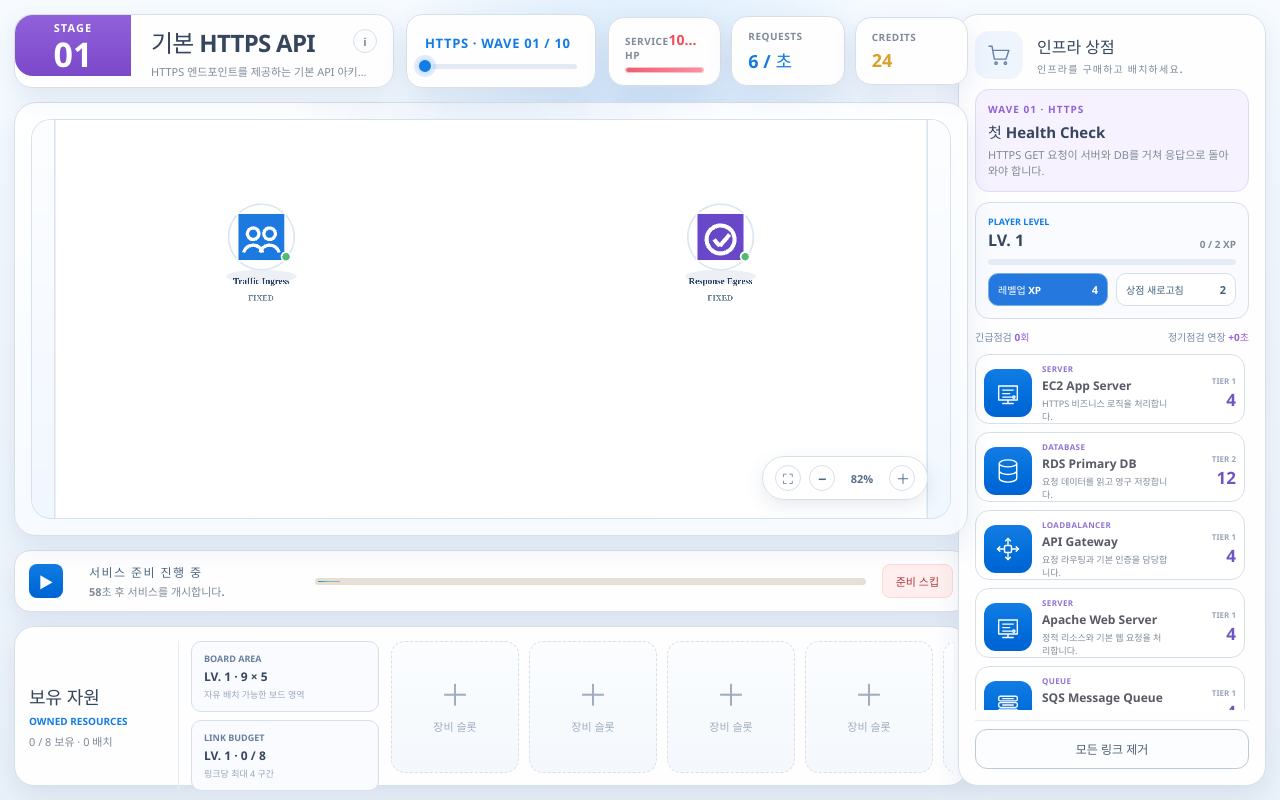
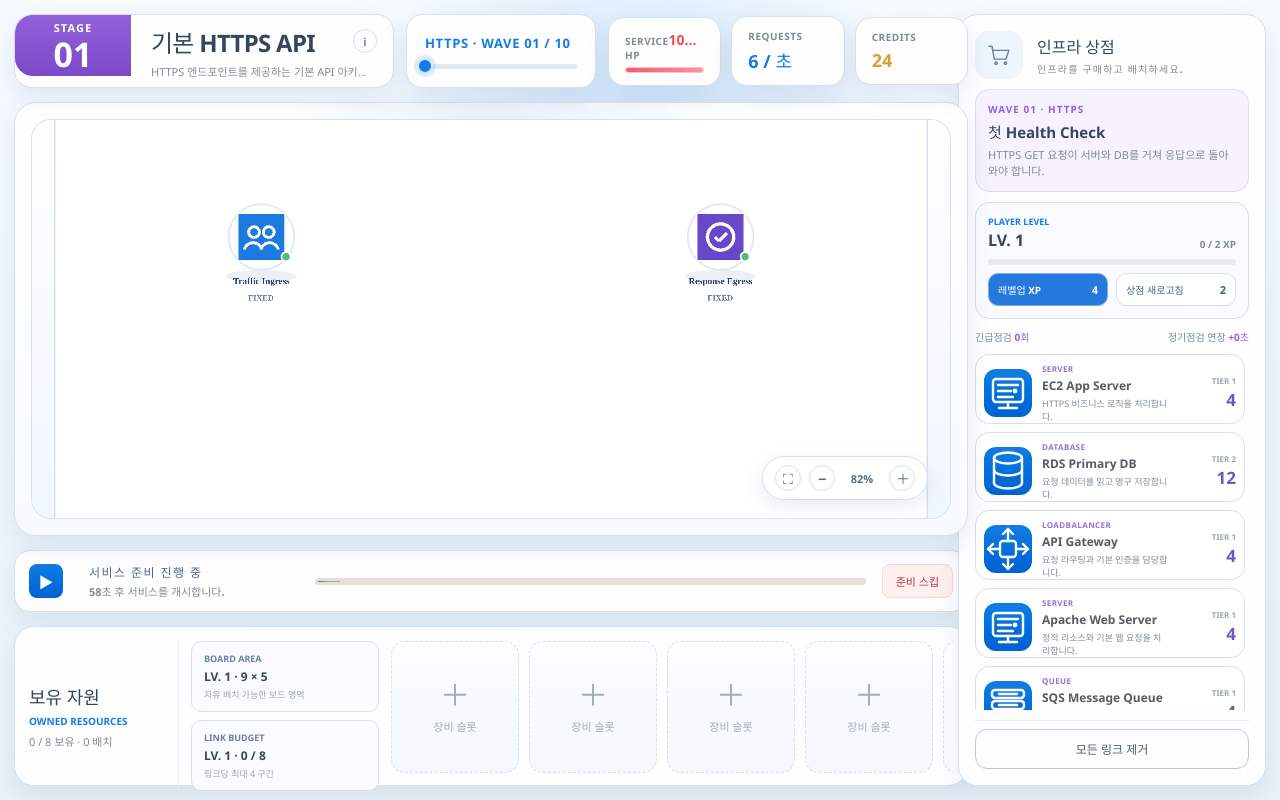
Before and after one commit to kg3546549/Serving, a React (Vite) app: page / in a window 1280 px wide. Both pictures are taken after a click on the button "서비스 운영 시작". Built offline with nearby package versions, Linux system fonts and the light colour scheme.

Commit message:
feat: 전역 아이콘 정의 DEVICE_ICON_META 신설 및 React/Phaser 형상 단일화, 고DPI 렌더링 해상도 깨짐 버그 수정

```diff
--- a/src/components/DeviceIcon.tsx
+++ b/src/components/DeviceIcon.tsx
@@ -4,37 +4,48 @@ import type {
   MaintenanceItemType,
 } from "../simulation/trafficSimulation";
 import { SYSTEM_CATALOG } from "../simulation/trafficSimulation";
+import { DEVICE_ICON_META } from "../config/deviceIconMeta";
 
 interface DeviceIconProps {
   nodeId: ArchitectureNodeId | "dbIndex";
 }
 
 export function DeviceIcon({ nodeId }: DeviceIconProps): React.JSX.Element {
-  if (nodeId === "loadBalancer") {
+  const targetId = nodeId === "dbIndex" ? "database" : nodeId;
+  const meta = DEVICE_ICON_META[targetId];
+  if (!meta) {
+    return DEVICE_ICON_META.serverA.reactRender();
+  }
+
+  if (nodeId === "dbIndex") {
     return (
-      <svg viewBox="0 0 48 48" aria-hidden="true">
-        <rect x="18" y="18" width="12" height="12" rx="2" />
-        <path d="M24 6v12M24 30v12M6 24h12M30 24h12" />
-        <path d="m20 10 4-4 4 4M38 20l4 4-4 4M20 38l4 4 4-4M10 20l-4 4 4 4" />
-      </svg>
+      <div style={{ position: "relative", width: "100%", height: "100%" }}>
+        {meta.reactRender()}
+        <svg
+          viewBox="0 0 48 48"
+          style={{
+            position: "absolute",
+            top: 0,
+            left: 0,
+            width: "100%",
+            height: "100%",
+            pointerEvents: "none"
+          }}
+        >
+          <path
+            d="m18 35 4 4 9-10"
+            fill="none"
+            stroke="#1da4a0"
+            strokeWidth="4.5"
+            strokeLinecap="round"
+            strokeLinejoin="round"
+          />
+        </svg>
+      </div>
     );
   }
-  if (nodeId === "database" || nodeId === "dbIndex") {
-    return (
-      <svg viewBox="0 0 48 48" aria-hidden="true">
-        <ellipse cx="24" cy="11" rx="15" ry="6" />
-        <path d="M9 11v26c0 3 7 6 15 6s15-3 15-6V11M9 24c0 3 7 6 15 6s15-3 15-6" />
-        {nodeId === "dbIndex" && <path d="m18 35 4 4 9-10" />}
-      </svg>
-    );
-  }
-  return (
-    <svg viewBox="0 0 48 48" aria-hidden="true">
-      <path d="M8 12h32v24H8zM15 42h18M24 36v6" />
-      <path d="M15 19h18M15 25h12M15 31h15" />
-      <circle cx="34" cy="31" r="2" />
-    </svg>
-  );
+
+  return meta.reactRender();
 }
 
 interface ResourceIconProps {
@@ -48,7 +59,7 @@ export function ResourceIcon({ type }: ResourceIconProps): React.JSX.Element {
     type === "additionalMaintenance"
   ) {
     return (
-      <svg viewBox="0 0 48 48" aria-hidden="true">
+      <svg viewBox="0 0 48 48" aria-hidden="true" fill="none" stroke="currentColor" strokeWidth="4" strokeLinecap="round" strokeLinejoin="round" style={{ width: "100%", height: "100%" }}>
         <circle cx="24" cy="24" r="17" />
         <path d="M24 14v11l7 5M18 5h12M24 5v4" />
       </svg>
@@ -57,7 +68,7 @@ export function ResourceIcon({ type }: ResourceIconProps): React.JSX.Element {
   const spec = SYSTEM_CATALOG[type];
   if (spec.category === "queue") {
     return (
-      <svg viewBox="0 0 48 48" aria-hidden="true">
+      <svg viewBox="0 0 48 48" aria-hidden="true" fill="none" stroke="currentColor" strokeWidth="4" strokeLinecap="round" strokeLinejoin="round" style={{ width: "100%", height: "100%" }}>
         <rect x="8" y="9" width="32" height="8" rx="3" />
         <rect x="8" y="20" width="32" height="8" rx="3" />
         <rect x="8" y="31" width="32" height="8" rx="3" />
@@ -67,7 +78,7 @@ export function ResourceIcon({ type }: ResourceIconProps): React.JSX.Element {
   }
   if (spec.category === "security") {
     return (
-      <svg viewBox="0 0 48 48" aria-hidden="true">
+      <svg viewBox="0 0 48 48" aria-hidden="true" fill="none" stroke="currentColor" strokeWidth="4" strokeLinecap="round" strokeLinejoin="round" style={{ width: "100%", height: "100%" }}>
         <path d="M24 5 39 11v11c0 10-6 17-15 21C15 39 9 32 9 22V11Z" />
         <path d="m17 24 5 5 10-11" />
       </svg>
@@ -75,7 +86,7 @@ export function ResourceIcon({ type }: ResourceIconProps): React.JSX.Element {
   }
   if (spec.category === "cache" || spec.category === "storage") {
     return (
-      <svg viewBox="0 0 48 48" aria-hidden="true">
+      <svg viewBox="0 0 48 48" aria-hidden="true" fill="none" stroke="currentColor" strokeWidth="4" strokeLinecap="round" strokeLinejoin="round" style={{ width: "100%", height: "100%" }}>
         <path d="m24 6 16 9-16 9L8 15Z" />
         <path d="m8 24 16 9 16-9M8 33l16 9 16-9" />
       </svg>
--- /dev/null
+++ b/src/config/deviceIconMeta.tsx
@@ -0,0 +1,156 @@
+import type { ArchitectureNodeId } from "../simulation/trafficSimulation";
+import * as React from "react";
+
+export interface DeviceIconMeta {
+  nodeId: ArchitectureNodeId;
+  name: string;
+  reactRender: (color?: string, strokeWidth?: number) => React.JSX.Element;
+  drawPhaser: (graphics: any, color?: number, strokeWidth?: number) => void;
+}
+
+export const DEVICE_ICON_META: Record<ArchitectureNodeId, DeviceIconMeta> = {
+  entry: {
+    nodeId: "entry",
+    name: "Traffic Ingress",
+    reactRender: (color = "currentColor", strokeWidth = 3.5) => (
+      <svg viewBox="0 0 48 48" aria-hidden="true" fill="none" stroke={color} strokeWidth={strokeWidth} strokeLinecap="round" strokeLinejoin="round" style={{ width: "100%", height: "100%" }}>
+        <circle cx="15" cy="16" r="6.5" />
+        <circle cx="33" cy="16" r="6.5" />
+        <path d="M5 39c0-5 4-9 9-9h2c2.5 0 4.8 1 6.5 2.6M43 39c0-5-4-9-9-9h-2c-2.5 0-4.8 1-6.5 2.6" />
+      </svg>
+    ),
+    drawPhaser: (graphics, color = 0xffffff, strokeWidth = 3.5) => {
+      graphics.lineStyle(strokeWidth, color, 1);
+      // 왼쪽 사람 머리 & 어깨 아크
+      graphics.strokeCircle(-9, -6, 6.5);
+      graphics.beginPath();
+      graphics.arc(-10, 18, 11, Math.PI * 1.08, Math.PI * 1.92);
+      graphics.strokePath();
+
+      // 오른쪽 사람 머리 & 어깨 아크
+      graphics.strokeCircle(9, -6, 6.5);
+      graphics.beginPath();
+      graphics.arc(10, 18, 11, Math.PI * 1.08, Math.PI * 1.92);
+      graphics.strokePath();
+    }
+  },
+  exit: {
+    nodeId: "exit",
+    name: "Response Egress",
+    reactRender: (color = "currentColor", strokeWidth = 4) => (
+      <svg viewBox="0 0 48 48" aria-hidden="true" fill="none" stroke={color} strokeWidth={strokeWidth} strokeLinecap="round" strokeLinejoin="round" style={{ width: "100%", height: "100%" }}>
+        <circle cx="24" cy="24" r="16" />
+        <path d="m17 24 5 5 10-10" />
+      </svg>
+    ),
+    drawPhaser: (graphics, color = 0xffffff, strokeWidth = 4) => {
+      graphics.lineStyle(strokeWidth, color, 1);
+      graphics.strokeCircle(0, 0, 16);
+      graphics.lineBetween(-7, 0, -2, 5);
+      graphics.lineBetween(-2, 5, 8, -5);
+    }
+  },
+  loadBalancer: {
+    nodeId: "loadBalancer",
+    name: "Load Balancer",
+    reactRender: (color = "currentColor", strokeWidth = 3.5) => (
+      <svg viewBox="0 0 48 48" aria-hidden="true" fill="none" stroke={color} strokeWidth={strokeWidth} strokeLinecap="round" strokeLinejoin="round" style={{ width: "100%", height: "100%" }}>
+        <rect x="16" y="16" width="16" height="16" rx="3" />
+        <path d="M24 4v12M24 32v12M4 24h12M32 24h12" />
+        <path d="m19 9 5-5 5 5M39 19l5 5-5 5M19 39l5 5 5-5M9 19l-5 5 5 5" />
+      </svg>
+    ),
+    drawPhaser: (graphics, color = 0xffffff, strokeWidth = 3.5) => {
+      graphics.lineStyle(strokeWidth, color, 1);
+      // 중앙 라운드 사각형
+      graphics.strokeRoundedRect(-8, -8, 16, 16, 3);
+      // 4방향 분산선
+      graphics.lineBetween(0, -24, 0, -8);
+      graphics.lineBetween(0, 8, 0, 24);
+      graphics.lineBetween(-24, 0, -8, 0);
+      graphics.lineBetween(8, 0, 24, 0);
+      // 화살표 머리들
+      graphics.lineBetween(-5, -19, 0, -24);
+      graphics.lineBetween(5, -19, 0, -24);
+
+      graphics.lineBetween(19, -5, 24, 0);
+      graphics.lineBetween(19, 5, 24, 0);
+
+      graphics.lineBetween(-5, 19, 0, 24);
+      graphics.lineBetween(5, 19, 0, 24);
+
+      graphics.lineBetween(-19, -5, -24, 0);
+      graphics.lineBetween(-19, 5, -24, 0);
+    }
+  },
+  serverA: {
+    nodeId: "serverA",
+    name: "App Server A",
+    reactRender: (color = "currentColor", strokeWidth = 3.5) => (
+      <svg viewBox="0 0 48 48" aria-hidden="true" fill="none" stroke={color} strokeWidth={strokeWidth} strokeLinecap="round" strokeLinejoin="round" style={{ width: "100%", height: "100%" }}>
+        <rect x="9" y="10" width="30" height="23" rx="3" />
+        <path d="M15 39h18M24 33v6" />
+        <path d="M14 16h20M14 22h13M14 28h15" />
+        <circle cx="31" cy="22" r="1.2" fill={color} />
+      </svg>
+    ),
+    drawPhaser: (graphics, color = 0xffffff, strokeWidth = 3.5) => {
+      graphics.lineStyle(strokeWidth, color, 1);
+      // 모니터 사각형 (x, y, w, h, rx)
+      graphics.strokeRoundedRect(-15, -17, 30, 23, 3);
+      // 스탠드/발판
+      graphics.lineBetween(-9, 15, 9, 15);
+      graphics.lineBetween(0, 9, 0, 15);
+      // 내부 텍스트 선
+      graphics.lineBetween(-10, -11, 10, -11);
+      graphics.lineBetween(-10, -5, 3, -5);
+      graphics.lineBetween(-10, 1, 5, 1);
+      // LED 전원 램프
+      graphics.fillStyle(color, 1);
+      graphics.fillCircle(7, -5, 1.5);
+    }
+  },
+  serverB: {
+    nodeId: "serverB",
+    name: "App Server B",
+    reactRender: (color = "currentColor", strokeWidth = 3.5) => (
+      <svg viewBox="0 0 48 48" aria-hidden="true" fill="none" stroke={color} strokeWidth={strokeWidth} strokeLinecap="round" strokeLinejoin="round" style={{ width: "100%", height: "100%" }}>
+        <rect x="9" y="10" width="30" height="23" rx="3" />
+        <path d="M15 39h18M24 33v6" />
+        <path d="M14 16h20M14 22h13M14 28h15" />
+        <circle cx="31" cy="22" r="1.2" fill={color} />
+      </svg>
+    ),
+    drawPhaser: (graphics, color = 0xffffff, strokeWidth = 3.5) => {
+      graphics.lineStyle(strokeWidth, color, 1);
+      graphics.strokeRoundedRect(-15, -17, 30, 23, 3);
+      graphics.lineBetween(-9, 15, 9, 15);
+      graphics.lineBetween(0, 9, 0, 15);
+      graphics.lineBetween(-10, -11, 10, -11);
+      graphics.lineBetween(-10, -5, 3, -5);
+      graphics.lineBetween(-10, 1, 5, 1);
+      graphics.fillStyle(color, 1);
+      graphics.fillCircle(7, -5, 1.5);
+    }
+  },
+  database: {
+    nodeId: "database",
+    name: "Primary DB",
+    reactRender: (color = "currentColor", strokeWidth = 3.5) => (
+      <svg viewBox="0 0 48 48" aria-hidden="true" fill="none" stroke={color} strokeWidth={strokeWidth} strokeLinecap="round" strokeLinejoin="round" style={{ width: "100%", height: "100%" }}>
+        <ellipse cx="24" cy="11" rx="14" ry="5.5" />
+        <path d="M10 11v25c0 3 6.3 5.5 14 5.5s14-2.5 14-5.5V11M10 23c0 3 6.3 5.5 14 5.5s14-2.5 14-5.5" />
+      </svg>
+    ),
+    drawPhaser: (graphics, color = 0xffffff, strokeWidth = 3.5) => {
+      graphics.lineStyle(strokeWidth, color, 1);
+      // 3단 실린더 모양 (strokeEllipse & lineBetween)
+      graphics.strokeEllipse(0, -13, 28, 11);
+      graphics.strokeEllipse(0, -1, 28, 11);
+      graphics.strokeEllipse(0, 12, 28, 11);
+
+      graphics.lineBetween(-14, -13, -14, 12);
+      graphics.lineBetween(14, -13, 14, 12);
+    }
+  }
+};
--- a/src/game/GameHost.tsx
+++ b/src/game/GameHost.tsx
@@ -124,7 +124,28 @@ export function GameHost({
       }
       const width = Math.max(1, Math.round(entry.contentRect.width));
       const height = Math.max(1, Math.round(entry.contentRect.height));
+
+      const dpr = window.devicePixelRatio || 1;
       game.scale.resize(width, height);
+
+      // 고DPI 모니터/Retina 디스플레이에서 Phaser WebGL의 드로잉 버퍼(물리 픽셀)를 강제 보정하여
+      // 흐릿하게 확대 렌더링되던 현상을 완전히 고해상도로 갱신합니다.
+      const canvas = game.canvas;
+      if (canvas && dpr > 1) {
+        const targetWidth = width * dpr;
+        const targetHeight = height * dpr;
+        if (canvas.width !== targetWidth || canvas.height !== targetHeight) {
+          canvas.width = targetWidth;
+          canvas.height = targetHeight;
+          canvas.style.width = `${width}px`;
+          canvas.style.height = `${height}px`;
+
+          if (game.renderer && game.renderer.type === Phaser.WEBGL) {
+            const renderer = game.renderer as Phaser.Renderer.WebGL.WebGLRenderer;
+            renderer.resize(targetWidth, targetHeight);
+          }
+        }
+      }
     });
     resizeObserver.observe(hostElement);
 
```
Also changed, not shown: src/game/ArchitectureScene.ts (+6 -30 lines).
